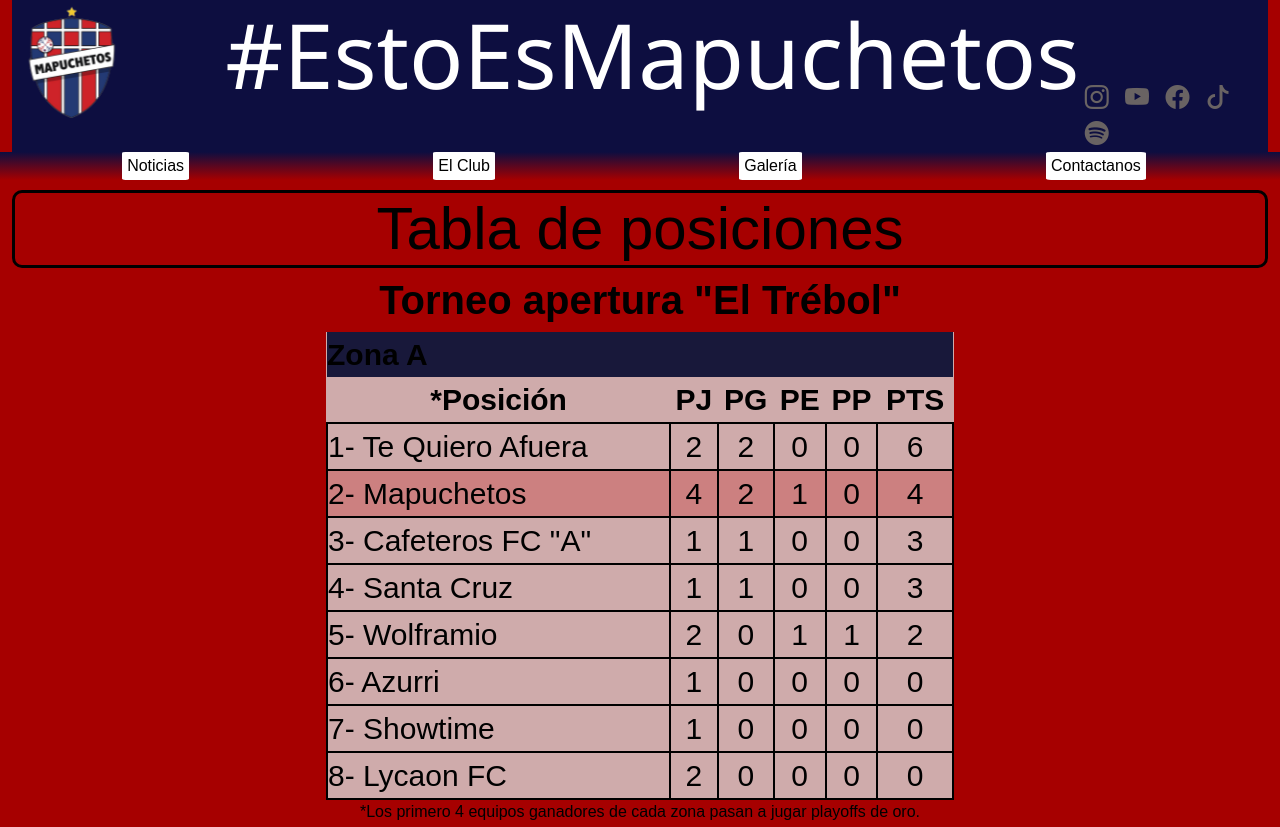
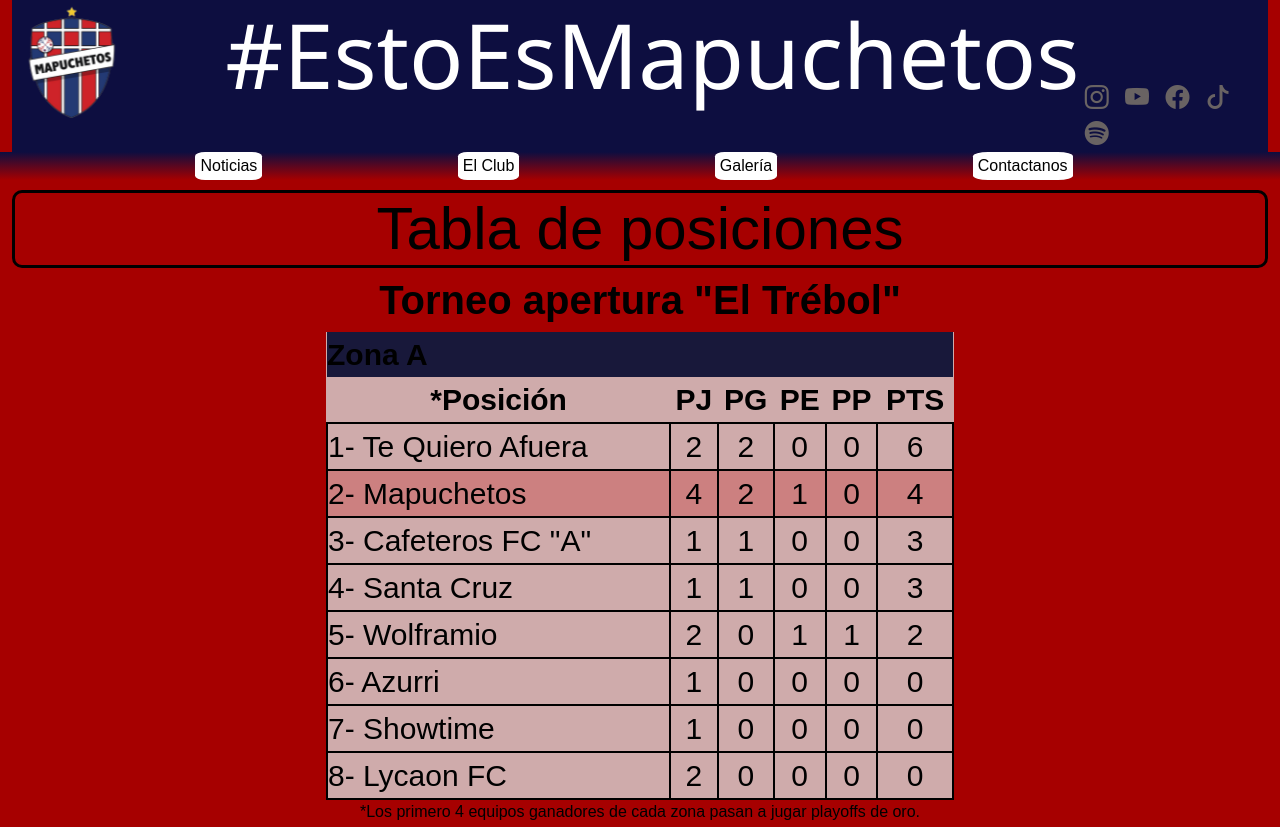
Before and after one commit to Fics77/MapuchetosGIT, a plain HTML site: page index.html in a window 1280 px wide. Shown: the top 827 px of the page. Drawn offline with nearby package versions, Linux system fonts and the light colour scheme.

Commit message:
mejora a la barra de navegación #1

```diff
--- a/css/style.css
+++ b/css/style.css
@@ -40,16 +40,18 @@ a   {
 }
 
 .nav{
-
+    display: flex;
+    flex: row;
+    justify-content: space-evenly;
     background-image: linear-gradient(#0d0e40, #a60000);
 }
+
 
 .navbar{
     color: black;
     padding: 2px 5px 2px 5px;
-    margin: auto;
     background-color: white;
-    border-radius: 5%;
+    border-radius: 15%;
 }
 
 .navbar:hover{
```
